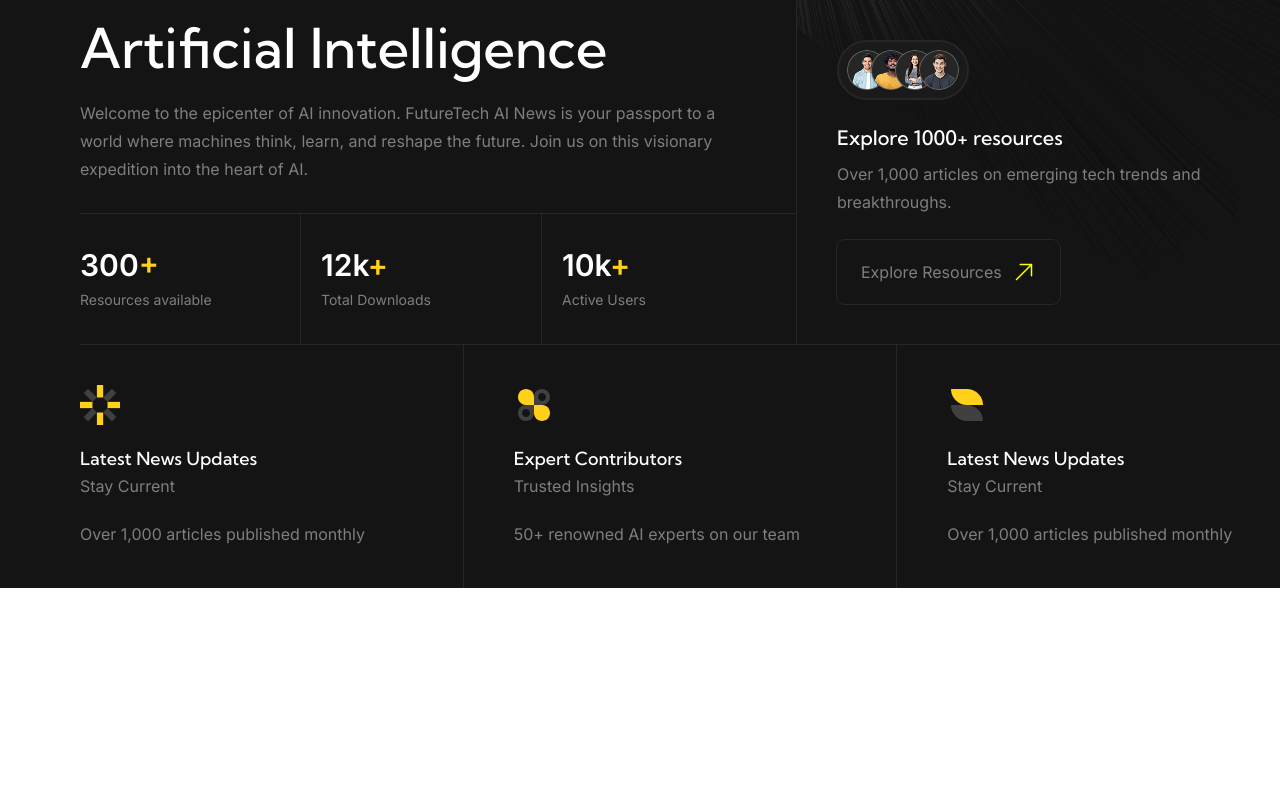
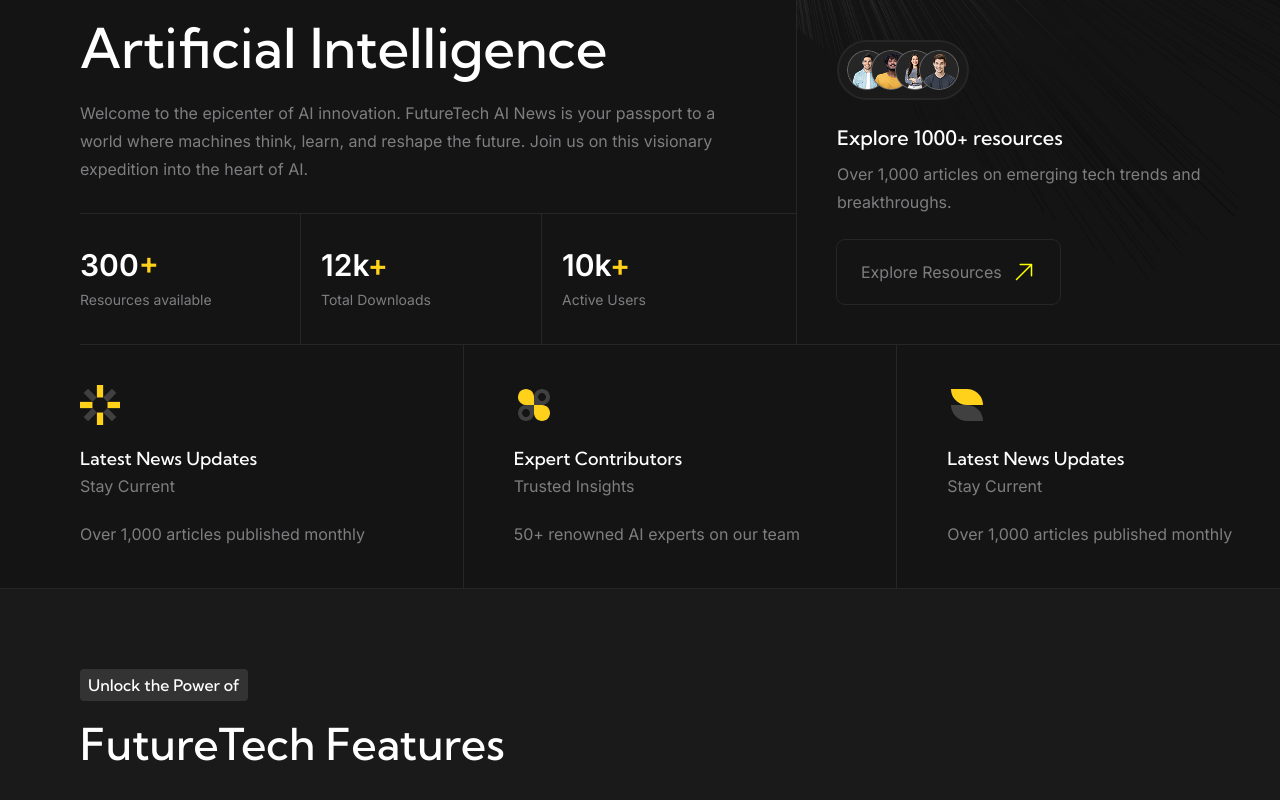
Before and after one commit to devnmarki/future-tech, a React (Vite) app: page / in a window 1280 px wide. Shown: the part 362-1162 px from the top of the page. Before the commit the page ends 950 px from the top, so only its background shows below. Built offline with nearby package versions, Linux system fonts and the light colour scheme.

Commit message:
feat: create section header component

```diff
--- /dev/null
+++ b/src/components/common/SectionHeader.tsx
@@ -0,0 +1,25 @@
+import { Header } from "..";
+
+interface SectionHeaderProps {
+  header: string;
+  subheader: string;
+}
+
+const SectionHeader = ({ header, subheader }: SectionHeaderProps) => {
+  return (
+    <div className="flex justify-center lg:justify-between w-full px-4 py-10 lg:p-20 2xl:px-40.5 2xl:py-30 bg-black-200 border-t border-b border-black-300">
+      <div className="flex flex-col gap-y-2.5">
+        <div className="w-fit px-2 py-1 bg-black-400 rounded-sm">
+          <Header className="text-[0.875rem] lg:text-[1rem] 2xl:text-[1.125rem]">
+            {subheader}
+          </Header>
+        </div>
+        <Header className="text-[1.75rem] lg:text-[2.75rem] 2xl:text-[3.625rem]">
+          {header}
+        </Header>
+      </div>
+    </div>
+  );
+};
+
+export default SectionHeader;
--- a/src/components/common/HeroSection.tsx
+++ b/src/components/common/home/HeroSection.tsx
@@ -6,7 +6,7 @@ import Profile4Picture from "/images/profile_4.png";
 import HighlightIcon1 from "/icons/highlight-icon-1.svg";
 import HighlightIcon2 from "/icons/highlight-icon-2.svg";
 import HighlightIcon3 from "/icons/highlight-icon-3.svg";
-import { Header, Stat, Text, Button, HighlightCard } from "..";
+import { Header, Stat, Text, Button, HighlightCard } from "../..";
 
 const HeroSection = () => {
   return (
--- a/src/components/index.ts
+++ b/src/components/index.ts
@@ -1,6 +1,7 @@
 export { default as NewsletterBar } from "./common/NewsletterBar";
 export { default as NavigationBar } from "./common/NavigationBar";
-export { default as HeroSection } from "./common/HeroSection";
+export { default as HeroSection } from "./common/home/HeroSection";
+export { default as SectionHeader } from "./common/SectionHeader";
 
 export { default as FilledButton } from "./ui/FilledButton";
 export { default as Button } from "./ui/Button";
--- a/src/components/ui/hero/HighlightCard.tsx
+++ b/src/components/ui/hero/HighlightCard.tsx
@@ -5,7 +5,6 @@ interface HighlightCardProps {
   title: string;
   subtitle: string;
   description: string;
-  border?: boolean;
 }
 
 const HighlightCard = ({
@@ -13,7 +12,6 @@ const HighlightCard = ({
   title,
   subtitle,
   description,
-  border,
 }: HighlightCardProps) => {
   return (
     <div
--- a/src/pages/home.tsx
+++ b/src/pages/home.tsx
@@ -1,4 +1,9 @@
-import { HeroSection, NavigationBar, NewsletterBar } from "../components";
+import {
+  HeroSection,
+  NavigationBar,
+  NewsletterBar,
+  SectionHeader,
+} from "../components";
 
 const Home = () => {
   return (
@@ -6,6 +11,10 @@ const Home = () => {
       <NewsletterBar />
       <NavigationBar />
       <HeroSection />
+      <SectionHeader
+        header="FutureTech Features"
+        subheader="Unlock the Power of"
+      />
     </>
   );
 };
```
